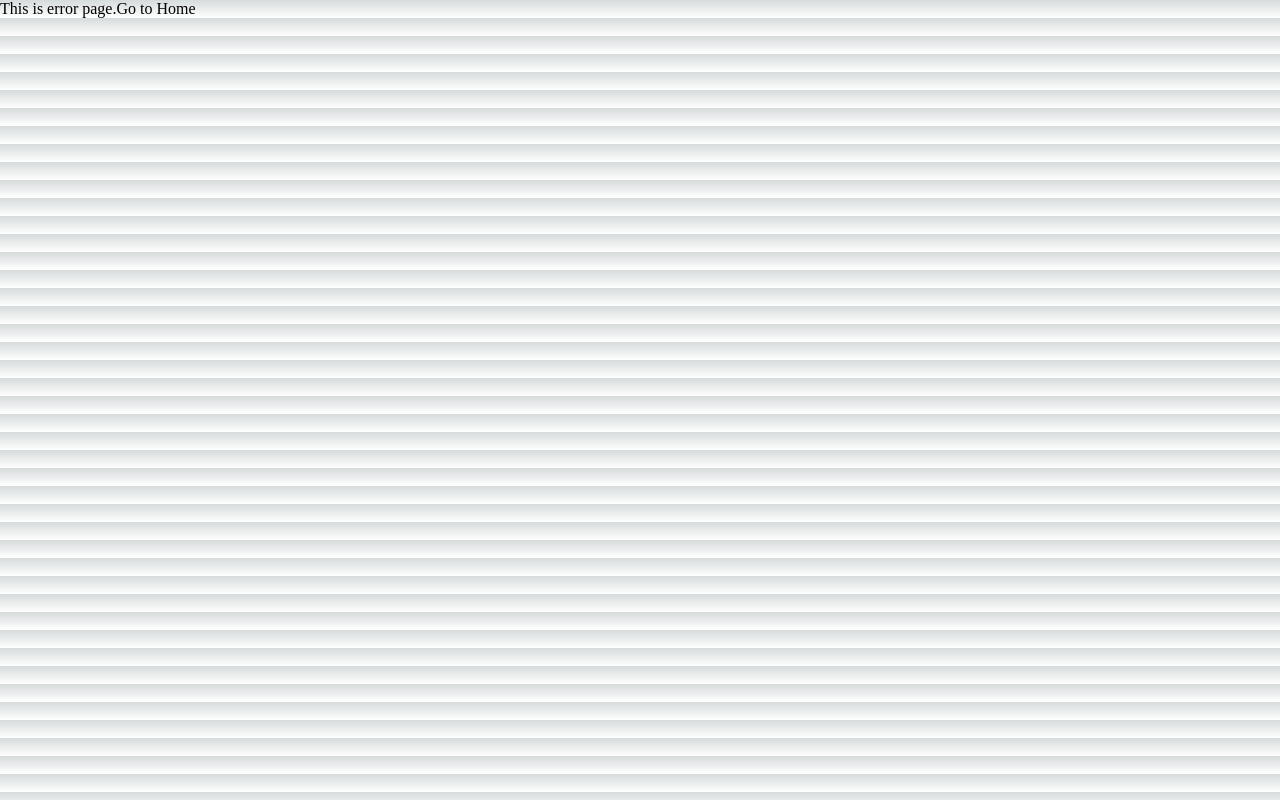
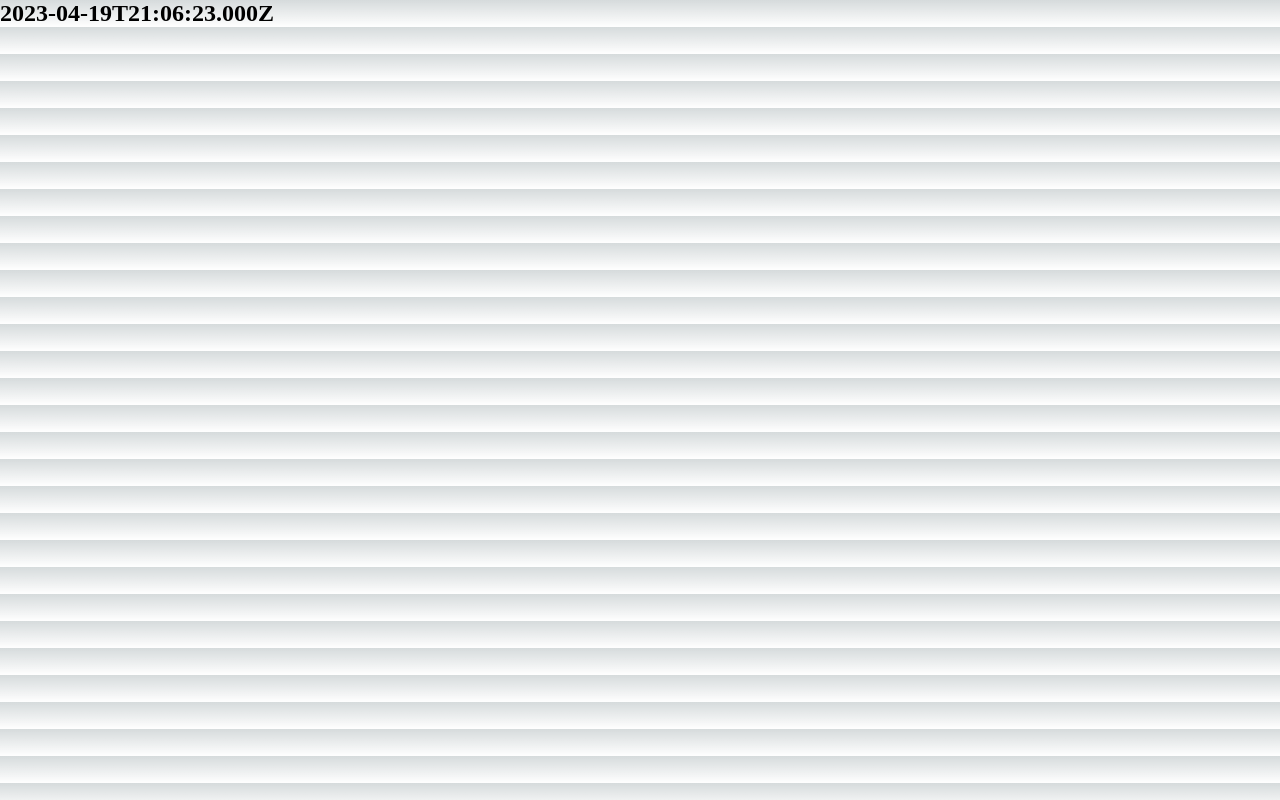
Before and after one commit to BayajidAlam/intreduce-with-next-js, a Next.js app: page /time in a window 1280 px wide. Before the commit this address had no page. Built offline with nearby package versions, Linux system fonts and the light colour scheme.

Commit message:
incremental-static-regenerationg

```diff
--- /dev/null
+++ b/pages/time.js
@@ -0,0 +1,19 @@
+function time({time}) {
+  return (
+    <div>
+      <h2>{time}</h2>
+    </div>
+  );
+}
+
+export async function getStaticProps(ctx){
+
+
+  return {
+    props:{
+      time : new Date().toISOString()
+    }
+  }
+}
+
+export default time;
```
